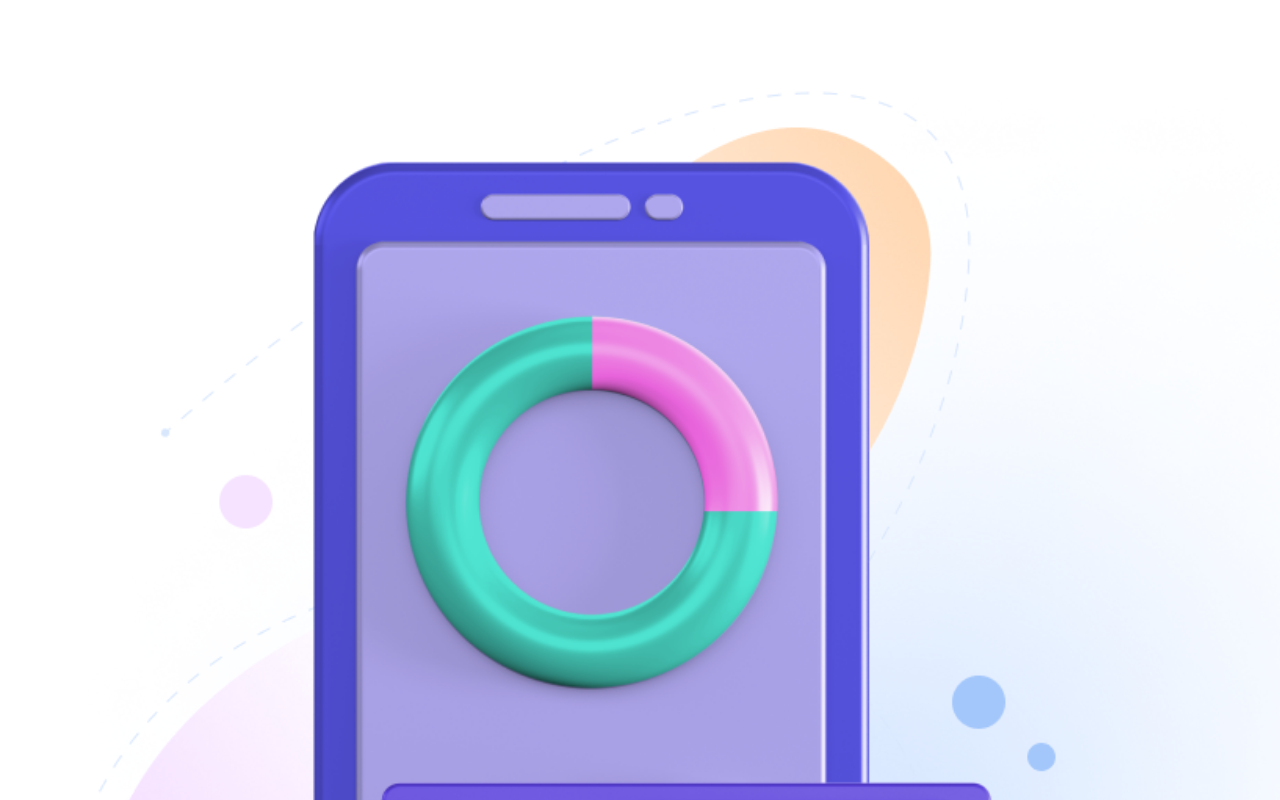
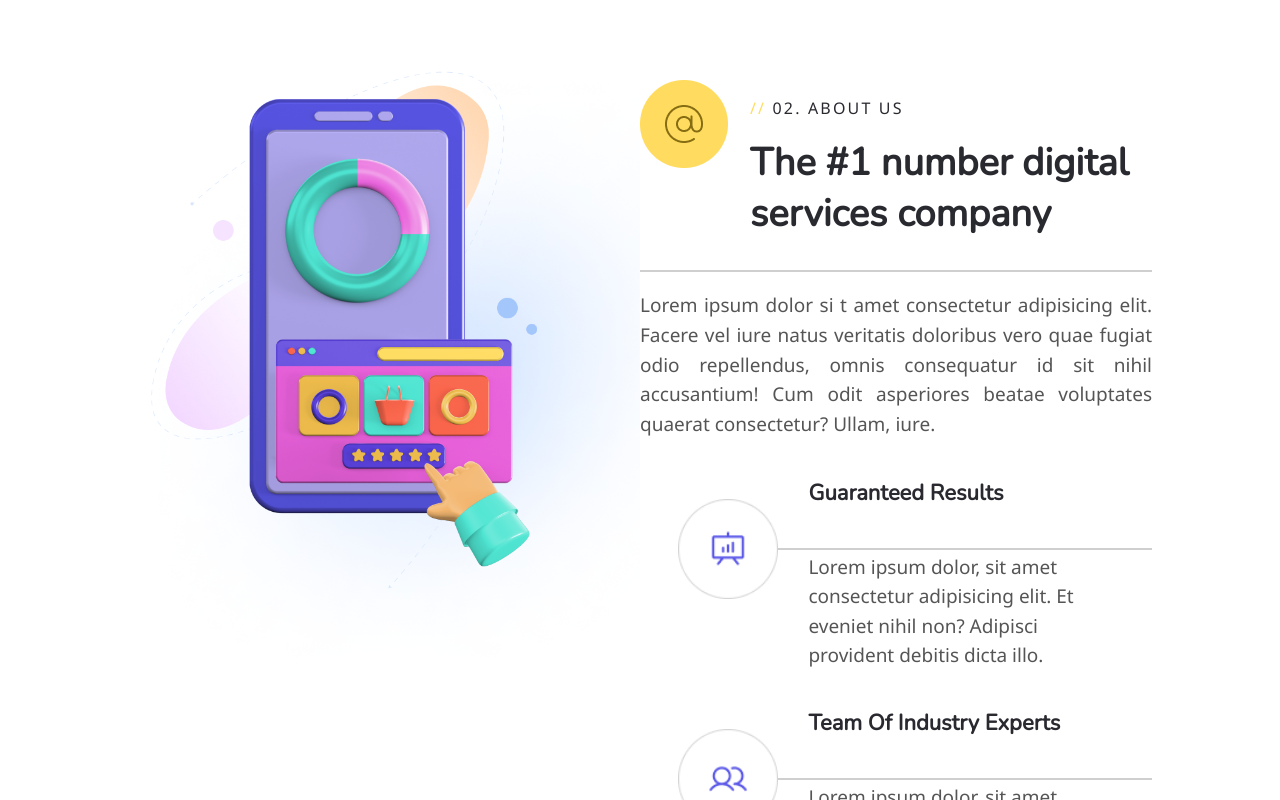
Before and after one commit to koredeJacob/Digital-Marketing-site, a React (Vite) app: page / in a window 1280 px wide. Shown: the part 2120-2920 px from the top of the page. Built offline with nearby package versions, Linux system fonts and the light colour scheme.

Commit message:
moving to processes

```diff
--- a/src/pages/home/home.css
+++ b/src/pages/home/home.css
@@ -146,9 +146,11 @@
 }
 
 .about-container{
+    position: relative;
     width: 94%;
     margin: auto;
     margin-top: -50px;
+    overflow: hidden;
 }
 
 .about-sub{
@@ -182,7 +184,6 @@
     font-size: 18px;
     color: #555555;
 }
-
 .about-point{
     margin-top: 45px;
 }
@@ -191,19 +192,20 @@
     height: 100px;
     border-radius: 100%;
 }
-
 .point-header{
     color: #292930;
     font-weight: 600;
     font-size: 22px;
     line-height: 110.5%;
 }
-
 .point-text{
     font-family: "Noto Sans";
     font-size: 18px;
     line-height: 156.5%;
     color: #555;
+}
+.second{
+    margin-top: 25px;
 }
 
 @media (min-width:480px){
@@ -234,11 +236,28 @@
         align-items: center;
     }
     .points img{
+        z-index: 1;
         height:100px;
         width: auto;
     }
     .point-container{
+        position: relative;
+        height: 180px;
         width: 70%;
+    }
+    .linebreaker{
+        position:absolute;
+        width: 100%;
+        border:1px solid #cfcfcf;
+    }
+    .point-header,.point-text{
+        position: absolute;
+    }
+    .point-text{
+        top:75px;
+    }
+    .second{
+        margin-top: 50px;
     }
 }
 
@@ -269,6 +288,47 @@
     .banner-getstarted,.banner-services {
             width: 35%;
     }
+    .about-container{
+        width: 70%;
+    }
+    .about-title h2{
+        font-size: 38px;
+    }
+    .about-point{
+        width: 85%;
+        margin: auto;
+    }
+    .about-image{
+        width: 120%;
+    }
+    .about-text,.point-text{
+        font-size: 19px;
+    }
+}
+
+@media (min-width:1260px){
+    .home-about{
+        width:80%;
+        flex-direction: row;
+        margin: auto;
+        max-width: 1440px;
+        margin-top: 60px;
+    }
+    .about-image-container,.about-container{
+        width: 50%;
+    }
+    .about-image{
+        width: 124%;
+    }
+    .about-sub{
+        flex-direction: row;
+        gap:22px;
+        align-items:flex-start;
+        margin-top:90px;
+    }
+    .about-text{
+        text-align: justify;
+    }
 }
 
 @media (min-width:1440px){
@@ -279,6 +339,9 @@
     }
     .banner-text{
         font-size: 45px;
+    }
+    .about-point{
+        width: 80%;
     }
 }
 
--- a/src/pages/home/home.jsx
+++ b/src/pages/home/home.jsx
@@ -67,19 +67,19 @@ function Home(){
                     </p>
                     <div className="about-point">
                         <div className="points">
-                            <img src={abouticon2 }/>
+                            <img src={abouticon}/>
+                            <div className="linebreaker"/>
                             <div className="point-container">
                                 <h3 className="point-header">Guaranteed Results</h3>
-                                <div className="linebreaker"/>
                                 <p className="point-text">Lorem ipsum dolor, sit amet consectetur
                                 adipisicing elit. Et eveniet nihil non? Adipisci provident debitis dicta illo.</p>
                             </div>
                         </div>
-                        <div className="points" style={{marginTop:'25px'}}>
-                            <img src={abouticon}/>
+                        <div className="points second">
+                            <img src={abouticon2}/>
+                            <div className="linebreaker"/>
                             <div className="point-container">
                                 <h3 className="point-header">Team Of Industry Experts</h3>
-                                <div className="linebreaker"/>
                                 <p className="point-text">Lorem ipsum dolor, sit amet consectetur
                                 adipisicing elit. Et eveniet nihil non? Adipisci provident debitis dicta illo.</p>
                             </div>
```
